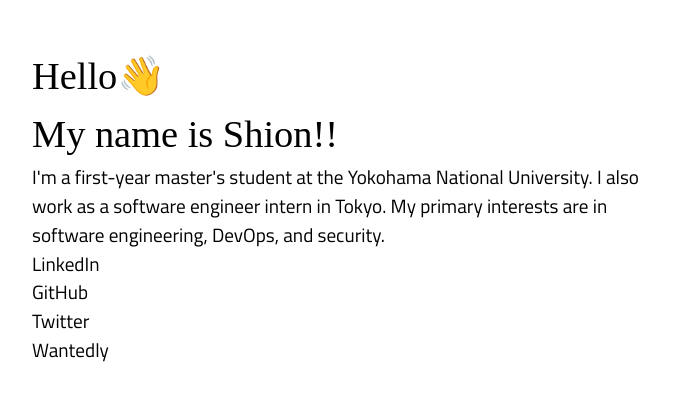
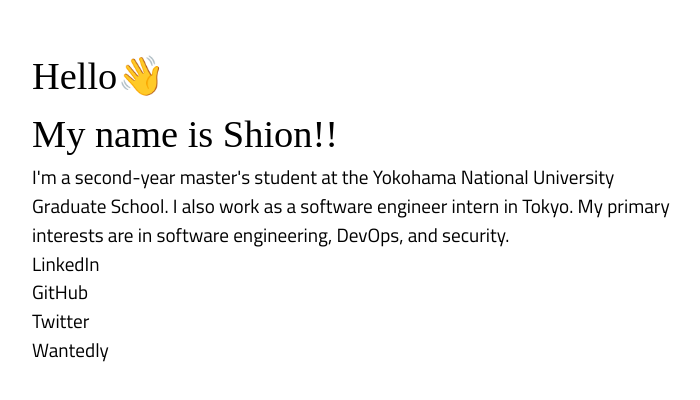
Before and after one commit to Shion1305/shion.pro-plain, a Nuxt app: page / in a window 1280 px wide. Shown: the top 400 px of the page, without its empty margins (16-716 px from the left). Built offline with nearby package versions, Linux system fonts and the light colour scheme; a web font is replaced by a local one.

Commit message:
📝 Update school year to "Second-year"

```diff
--- a/pages/index.vue
+++ b/pages/index.vue
@@ -1,18 +1,18 @@
 <script setup lang="ts">
-import {definePageMeta} from "#imports";
+import { definePageMeta } from "#imports";
 
 useHead({
   title: "Shion's Website",
   meta: [
     {
       name: "description",
-      content: "Hi👋 I'm Shion Ichikawa!!"
+      content: "Hi👋 I'm Shion Ichikawa!!",
     },
     {
       name: "viewport",
-      content: "width=device-width, initial-scale=1"
-    }
-  ]
+      content: "width=device-width, initial-scale=1",
+    },
+  ],
 });
 </script>
 
@@ -21,8 +21,9 @@ useHead({
     <h1>Hello👋</h1>
     <h2>My name is Shion!!</h2>
     <p>
-      I'm a first-year master's student at the Yokohama National University. I also work as a software engineer intern
-      in Tokyo. My primary interests are in software engineering, DevOps, and security.
+      I'm a second-year master's student at the Yokohama National University
+      Graduate School. I also work as a software engineer intern in Tokyo. My
+      primary interests are in software engineering, DevOps, and security.
     </p>
     <ul>
       <li>
@@ -42,7 +43,8 @@ useHead({
 </template>
 
 <style scoped>
-h1, h2 {
+h1,
+h2 {
   font-family: "Playwrite GB J", cursive;
   font-optical-sizing: auto;
   font-weight: 400;
@@ -57,7 +59,7 @@ h1, h2 {
   font-style: normal;
 }
 
-.page-root{
+.page-root {
   max-width: 40rem;
 }
 </style>
```
